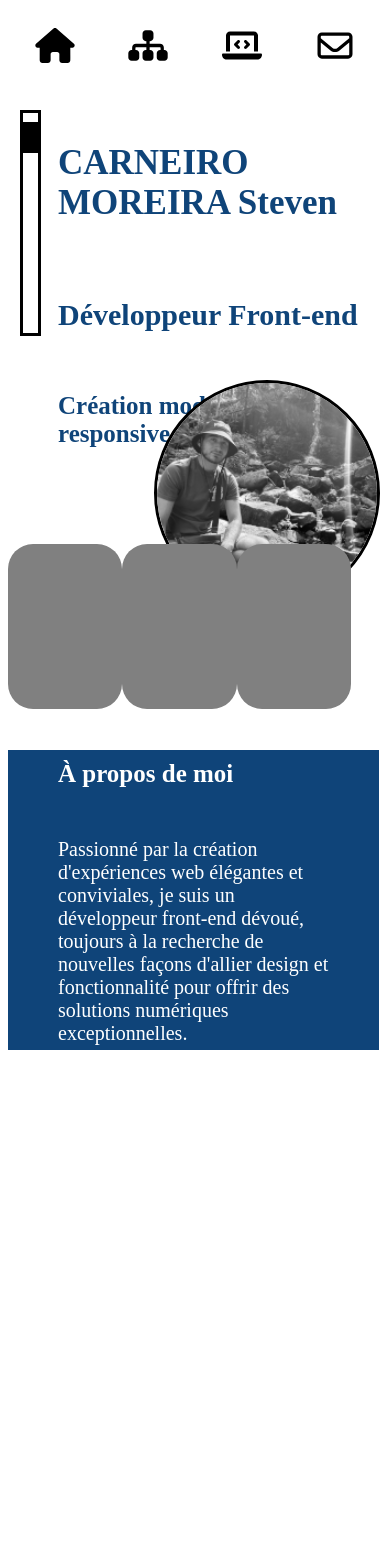
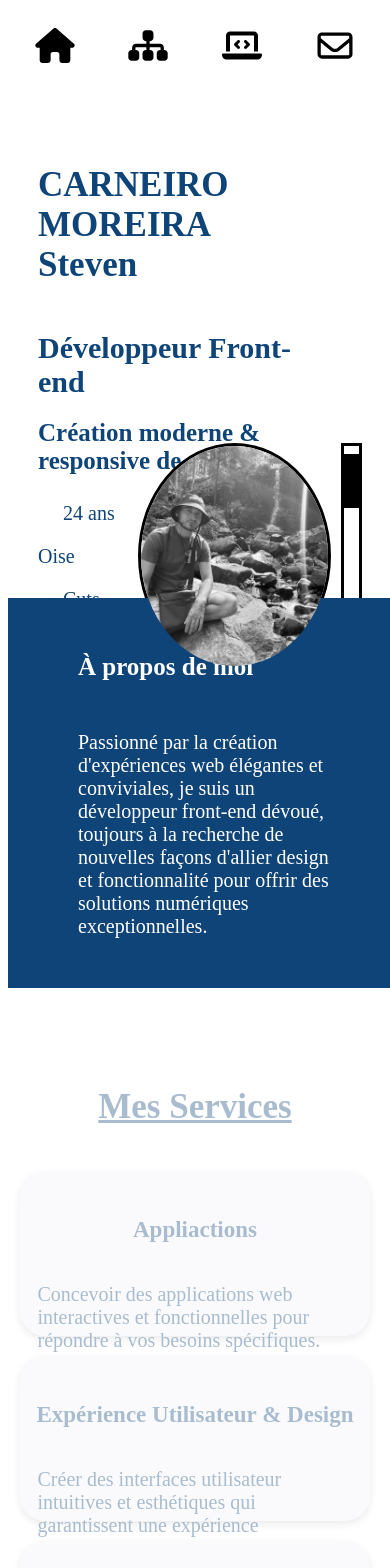
Before and after one commit to Squaad6z/portefolio, a Next.js app: page / in a window 390 px wide. Shown: the top 1568 px of the page. Before the commit the page ends 844 px from the top, so only its background shows below. Built offline with nearby package versions, Linux system fonts and the light colour scheme.

Commit message:
Css HomePage + Header + HardSkills

```diff
--- a/app/components/Header/index.css
+++ b/app/components/Header/index.css
@@ -18,6 +18,7 @@ nav{
     display: flex;
     flex-direction: column;
     background:linear-gradient(180deg, rgba(252,251,251,1) 60%, rgba(15, 68, 121) 100%);
+    position: relative;
 
 }
 
@@ -38,8 +39,8 @@ nav{
 hr{
     display: flex;
     width: 50px;
+    position: absolute;
     border-bottom: solid 3px #0f4479;
-    position: fixed;
     top: 140px;
     transition : ease-in-out 0.3s;
 }
--- a/app/components/HomePage/index.css
+++ b/app/components/HomePage/index.css
@@ -5,13 +5,18 @@
     flex-direction: column;
 }
 
-.homepage_title{
+.homepage_presentation{
     display: flex;
-    flex-direction: column;
+    flex-direction: row;
     margin-top: 110px;
-    margin-left: 150px;
+    margin-left: 100px;
     gap: 35px;
     color: #0f4479;
+    height: 280px;
+}
+
+.homepage_title{
+    width: 70%;
 }
 
 h1{
@@ -19,14 +24,12 @@ h1{
 }
 
 .homepage_round{
-    position: fixed;
-    right: 200px;
-    top: 110px;
+    display: flex;
     background-color: white;
     height: 220px;
     width: 220px;
-    border-radius: 50%;
-    border: solid 3px;
+    border-radius: 50% ;
+    border: solid 3px black;
 }
 
 .homepage_photo{
@@ -35,7 +38,7 @@ h1{
     overflow: hidden;
     object-fit: cover;
     border-radius: 50%;
-    filter: grayscale();
+    filter: grayscale(1);
 }
 
 .homepage_photo:hover{
@@ -44,56 +47,48 @@ h1{
 }
 
 #homepage_bar{
-    position: fixed;
-    right: 150px;
-    top: 110px;
+    display: flex;
     height: 220px;
     width: 15px;
     background-color: white;
-    border: solid ;
+    border: solid black;
+    margin-left: 10px;
 }
 
 #homepage_bar_scroll{
     display: block;
     width: 12px;
-    height: 25px;
-    top: 110px;
+    height: 0%;
     background-color: black;
-    border: solid ;
+    border: solid black;
+    position: unset;
     animation: 1s slide linear 1.5s infinite alternate;
 }
 
 
-
-.homepage_photo:hover + .homepage_description {
-    position: absolute;
+.homepage_profil{
     display: flex;
-    z-index: -1;
-    top: 0px;
-    right: 125px;
-    width: 200px;
-    height: 200px;
-    opacity: 80%;
+    align-items: center;
 }
 
 .description_liste{
+    display: flex;
+    flex-direction: column;
     color: #0f4479;
-    padding: 20px;
+    padding: 10px;
     font-size: 20px;
+    width: 100px;
 }
 
 .age ,.ville{
     margin-left: 25px;
 }
 
-.homepage_description{
-    display: none;
 
-}
 
 @keyframes slide {
-    from { top: 110px;}
-    to { top: 305px;}
+    from { height: 0%;}
+    to { height: 100%;}
 }
 
 .homepage_first_title::after{
@@ -124,11 +119,53 @@ h1{
     to {content: 'Création moderne & responsive de site et application web ';}
 }
 
+.services{
+    height: 350px;
+    display: flex;
+    flex-direction: column;
+    justify-content: space-around;
+    animation: 2s services-section linear 5s backwards ;
+}
+
+.services_bloc{
+    display: flex;
+    justify-content: space-around;
+}
+
+.services_title{
+    color: #0f4479;
+    font-size: 35px;
+    text-decoration: underline;
+    display: flex;
+    justify-content: center;
+}
+
+@keyframes services-section {
+    from { opacity: 0%;}
+    to {opacity: 100%;}
+}
+
+.services_informations_title{
+    display: flex;
+    flex-direction: column;
+    align-items: center;
+    font-size: 23px;
+    color:  #0f4479;
+}
+
+.services_informations_description{
+    font-size: 20px;
+    margin-top: 10px;
+    width: 90%;
+    margin-left: 0;
+    display: flex;
+    align-items: center;
+    color:  #0f4479;
+}
+
 .informations{
     display: flex;
     flex-direction: column;
-    position: fixed;
-    top: 400px;
     width: 87%;
     height: 250px;
     background-color: #0f4479;
@@ -149,41 +186,54 @@ p{
     font-size: 20px;
 }
 
-.services{
-    position: fixed;
-    bottom: 150px;
-    height: 150px;
-    width: 88%;
-    display: flex;
-    justify-content: space-around;
-}
 
 .services_informations{
     height: 150px;
     width: 350px;
     display: flex;
-    justify-content: center;
-    background-color: gray;
+    flex-direction: column;
+    align-items: center;
+    background-color:#f0f2f5;
     border-radius: 25px;
     padding-top: 15px;
+    box-shadow: rgba(0, 0, 0, 0.24) 0px 3px 8px;
 }
 
-@media screen and (min-width: 1024px) and (max-width: 1350px){
+.services_informations:hover{
+    border: solid 3px #c4cad1;
+}
+
+@media screen and (min-width: 1024px) and (max-width: 1440px){
     .homepage{
-        width: 50%;
+        width: 90%;
+    }
+
+    .homepage_presentation{
+        margin-left: 0;
     }
 
     .homepage_title{
         margin-left: 50px;
-        margin-right: 70px;
+        width: 63%;
     }
 
     .homepage_round{
         right: 120px;
     }
-    #homepage_bar{
-        right: 70px;
+
+    .informations{
+        width: 100%;
     }
+
+    .services_informations{
+        height: 200px;
+        width: 260px;
+    }
+
+    .services_informations_description{
+        margin-top: 5px;
+    }
+
 }
 
 @media screen and (min-width: 768px) and (max-width: 1023px){
@@ -191,58 +241,106 @@ p{
         left: 350px;
     }
 
+    .homepage_presentation{
+        flex-direction: row-reverse;
+        margin-left: 10px;
+        margin-top: 0px;
+        justify-content: flex-end;
+        gap: 0px;
+    }
+
     .homepage_round{
         left: 120px;
     }
 
-
     .homepage_title{
-        margin-left: 380px;
-        margin-top: 40px;
-        width: 45%;
-    }
-    .homepage_photo:hover + .homepage_description{
-        top: 0px;
-        right: 125px;
+        margin-left: 20px;
+        margin-top: 20px;
     }
 
-    .informations{
-        top: 450px;
+    .services_title{
+        display: flex;
+        width: 100%;
+        justify-content: center;
+        font-size: 23px;
+    }
+
+    .services_informations{
+        height: 230px;
+        width: 220px;
+    }
+
+    .services_informations_title{
+        font-size: 20px;
+        width: 90%;
     }
 }
 
 @media screen and (min-width: 300px) and (max-width: 767px){
-    #homepage_bar{
-        left: 20px;
-    }
-    .homepage_round{
-        right: 10px;
+    .homepage_presentation{
+        flex-direction: column;
+        margin-top: 10px;
+        margin-left: 10px;
+        height: 500px;
+        gap: 0px;
     }
 
+    .homepage_profil{
+        justify-content: flex-end;
+        margin-top: 15px;
+        margin-bottom: 10px;
+    }
+
+    #homepage_bar{
+        margin-right: 20px;
+    }
     #homepage_bar_scroll{
         left: 20px;
     }
 
     .homepage_title{
-        margin-left: 50px;
+        margin-left: 20px;
         margin-top: 20px;
-        gap: 20px;
+        height: 310px;
     }
 
     .informations{
         width: 95%;
-        top: 750px;
-        height: 300px;
+        height: 350px;
+        padding: 20px;
     }
+
+    .services{
+        display: flex;
+        margin-top: 70px;
+        height: 500px;
+        align-items: center;
+    }
+
+    .services_bloc{
+        display: flex;
+
+        margin-top: 15px;
+        flex-direction: column;
+        align-items: center;
+        gap: 20px;
+        width: 90%;
+        padding-bottom: 25px;
+    }
+
 }
 
 @media screen and (min-width: 300px) and (max-width: 340px){
-    .homepage_round{
-        top: 450px;
+    .homepage_presentation{
+        height: 550px;
     }
 
     .region{
         margin-left: 25px;
+    }
+    .services_informations{
+        width: 280px;
+        height: 170px;
     }
 }
 
--- a/app/components/HomePage/index.js
+++ b/app/components/HomePage/index.js
@@ -6,13 +6,13 @@ import "./index.css"
 const HomePage = () => {
   return (
     <section className='homepage'>
+    <section className='homepage_presentation'>
     <section className='homepage_title'>
     <h1>CARNEIRO MOREIRA Steven</h1>
     <h2 className='homepage_first_title'></h2>
     <h2 className='homepage_second_title'></h2>
     </section>
-    <aside className='homepage_round'>
-    <img className='homepage_photo' src='images/photoprofil_mini.webp'></img>
+    <section className='homepage_profil'>
     <aside className='homepage_description'>
     <ul className='description_liste'>
       <li className='description_liste age'>24 ans</li>
@@ -20,10 +20,14 @@ const HomePage = () => {
       <li className='description_liste ville'>Cuts</li>
     </ul>
     </aside>
+    <aside className='homepage_round'>
+    <img className='homepage_photo' src='images/photoprofil_mini.webp'></img>
+    </aside>
     <div id='homepage_bar'>
     <hr id='homepage_bar_scroll'></hr>
     </div>
-    </aside>
+    </section>
+    </section>
     <section className='informations'>
       <h3>À propos de moi</h3>
       <p>Passionné par la création d'expériences web élégantes et conviviales,
@@ -31,12 +35,21 @@ const HomePage = () => {
          d'allier design et fonctionnalité pour offrir des solutions numériques exceptionnelles.
       </p>
     </section>
-    <section>
-      <h1></h1>
     <section className='services'>
-      <aside className='services_informations'></aside>
-      <aside className='services_informations'></aside>
-      <aside className='services_informations'></aside>
+      <h2 className='services_title'>Mes Services</h2>
+      <section className='services_bloc'>
+      <aside className='services_informations'>
+        <h4 className='services_informations_title'>Appliactions</h4>
+        <p className='services_informations_description'>Concevoir des applications web interactives et fonctionnelles pour répondre à vos besoins spécifiques.</p>
+      </aside>
+      <aside className='services_informations'>
+        <h4 className='services_informations_title'>Expérience Utilisateur & Design</h4>
+        <p className='services_informations_description'>Créer des interfaces utilisateur intuitives et esthétiques qui garantissent une expérience mémorable pour vos visiteurs.</p>
+      </aside>
+      <aside className='services_informations'>
+      <h4 className='services_informations_title'>Accessibilité</h4>
+      <p className='services_informations_description'>Assurer que votre site web est accessible à tous en mettant en œuvre des normes d'accessibilité conformes.</p>
+      </aside>
     </section>
     </section>
     </section>
```
Also changed, not shown: app/components/HardSkills/index.css (+8 -16 lines).
